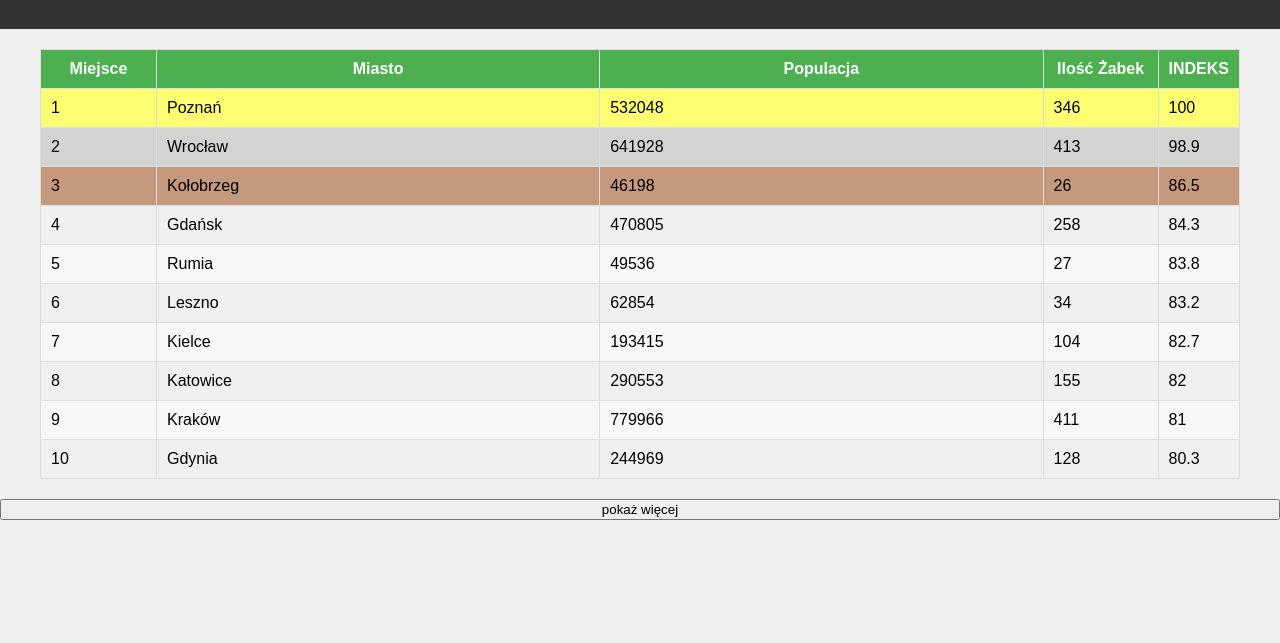
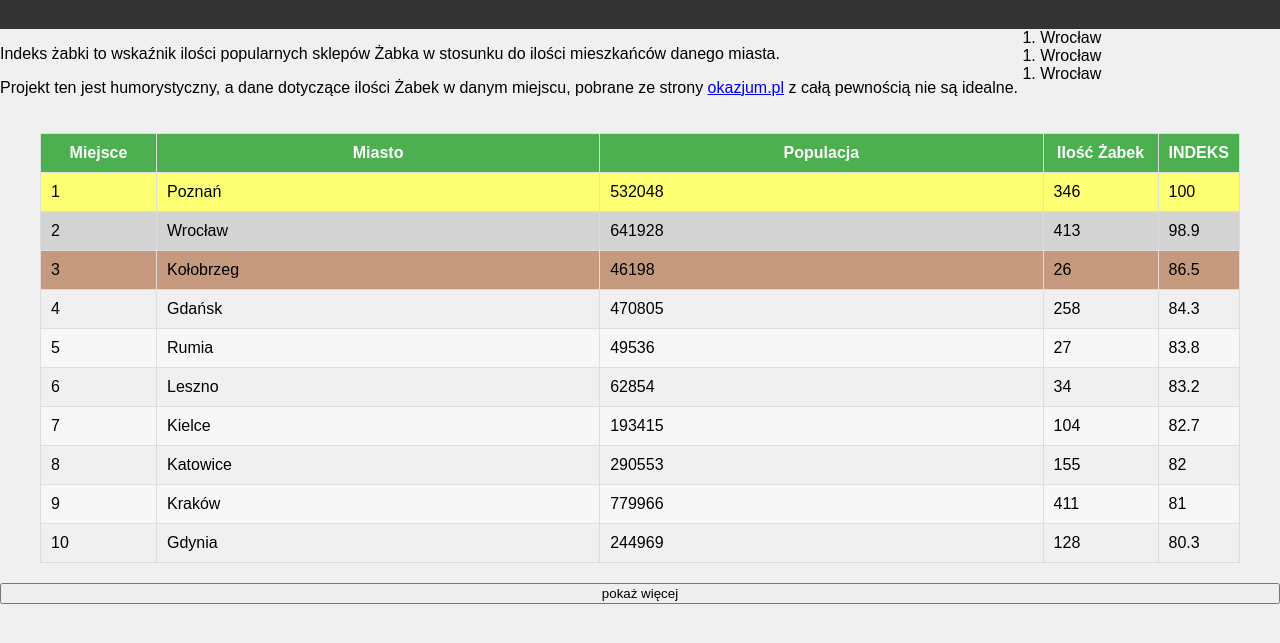
Before and after one commit to kociotrzeci/indeks-zabki, a plain HTML site: page index.html in a window 1280 px wide. Shown: the part 71-714 px from the top of the page. Drawn offline with Linux system fonts and the light colour scheme.

Commit message:
working with website

```diff
--- a/index.html
+++ b/index.html
@@ -3,11 +3,40 @@
   <head>
     <meta charset="UTF-8" />
     <title>Indeks Żabki</title>
-  <script defer src="main.js"></script></head>
+    <script defer src="main.js"></script>
+  </head>
   <body>
     <header>
       <h1>Indeks Żabki</h1>
     </header>
+    <div class="content">
+      <div class="left">
+        <p>
+          Indeks żabki to wskaźnik ilości popularnych sklepów Żabka w stosunku
+          do ilości mieszkańców danego miasta.
+        </p>
+        <p>
+          Projekt ten jest humorystyczny, a dane dotyczące ilości Żabek w danym
+          miejscu, pobrane ze strony
+          <a href="https://okazjum.pl/">okazjum.pl</a> z całą pewnością nie są
+          idealne.
+        </p>
+      </div>
+      <div class="right">
+        <div class="1st">
+          <img src="" alt="" />
+          1. Wrocław
+        </div>
+        <div class="1st">
+          <img src="" alt="" />
+          1. Wrocław
+        </div>
+        <div class="1st">
+          <img src="" alt="" />
+          1. Wrocław
+        </div>
+      </div>
+    </div>
     <table>
       <thead>
         <tr>
--- a/main.js
+++ b/main.js
@@ -35,6 +35,10 @@
   padding: 10px 0;
   text-align: center;
 }
+body .content {
+  display: flex;
+  flex-direction: row;
+}
 body table {
   align-self: center;
   width: 100%;
@@ -62,7 +66,7 @@
 }
 body table #bronze {
   background-color: #c5997e;
-}`, "",{"version":3,"sources":["webpack://./src/styles.scss"],"names":[],"mappings":"AAAA;EACE,8BAAA;EACA,SAAA;EACA,UAAA;EACA,yBAAA;EACA,aAAA;EACA,sBAAA;AACF;AAAE;EACE,sBAAA;EACA,YAAA;EACA,eAAA;EACA,kBAAA;AAEJ;AAAE;EACE,kBAAA;EACA,WAAA;EACA,iBAAA;EACA,cAAA;EACA,yBAAA;AAEJ;AADI;;EAEE,aAAA;EACA,sBAAA;AAGN;AADI;EACE,yBAAA;EACA,YAAA;AAGN;AADI;EACE,yBAAA;AAGN;AAAI;EACE,yBAAA;AAEN;AAAI;EACE,yBAAA;AAEN;AAAI;EACE,yBAAA;AAEN","sourcesContent":["body {\r\n  font-family: Arial, sans-serif;\r\n  margin: 0;\r\n  padding: 0;\r\n  background-color: #f0f0f0;\r\n  display: flex;\r\n  flex-direction: column;\r\n  header {\r\n    background-color: #333;\r\n    color: white;\r\n    padding: 10px 0;\r\n    text-align: center;\r\n  }\r\n  table {\r\n    align-self: center;\r\n    width: 100%;\r\n    max-width: 1200px;\r\n    margin: 20px 0;\r\n    border-collapse: collapse;\r\n    th,\r\n    td {\r\n      padding: 10px;\r\n      border: 1px solid #ddd;\r\n    }\r\n    th {\r\n      background-color: #4caf50;\r\n      color: white;\r\n    }\r\n    tr:nth-child(odd) {\r\n      background-color: #f7f7f7;\r\n    }\r\n\r\n    #gold {\r\n      background-color: #fdff73;\r\n    }\r\n    #silver {\r\n      background-color: #d3d3d3;\r\n    }\r\n    #bronze {\r\n      background-color: #c5997e;\r\n    }\r\n  }\r\n}\r\n"],"sourceRoot":""}]);
+}`, "",{"version":3,"sources":["webpack://./src/styles.scss"],"names":[],"mappings":"AAAA;EACE,8BAAA;EACA,SAAA;EACA,UAAA;EACA,yBAAA;EACA,aAAA;EACA,sBAAA;AACF;AAAE;EACE,sBAAA;EACA,YAAA;EACA,eAAA;EACA,kBAAA;AAEJ;AAAE;EACE,aAAA;EACA,mBAAA;AAEJ;AAAE;EACE,kBAAA;EACA,WAAA;EACA,iBAAA;EACA,cAAA;EACA,yBAAA;AAEJ;AADI;;EAEE,aAAA;EACA,sBAAA;AAGN;AADI;EACE,yBAAA;EACA,YAAA;AAGN;AADI;EACE,yBAAA;AAGN;AAAI;EACE,yBAAA;AAEN;AAAI;EACE,yBAAA;AAEN;AAAI;EACE,yBAAA;AAEN","sourcesContent":["body {\r\n  font-family: Arial, sans-serif;\r\n  margin: 0;\r\n  padding: 0;\r\n  background-color: #f0f0f0;\r\n  display: flex;\r\n  flex-direction: column;\r\n  header {\r\n    background-color: #333;\r\n    color: white;\r\n    padding: 10px 0;\r\n    text-align: center;\r\n  }\r\n  .content {\r\n    display: flex;\r\n    flex-direction: row;\r\n  }\r\n  table {\r\n    align-self: center;\r\n    width: 100%;\r\n    max-width: 1200px;\r\n    margin: 20px 0;\r\n    border-collapse: collapse;\r\n    th,\r\n    td {\r\n      padding: 10px;\r\n      border: 1px solid #ddd;\r\n    }\r\n    th {\r\n      background-color: #4caf50;\r\n      color: white;\r\n    }\r\n    tr:nth-child(odd) {\r\n      background-color: #f7f7f7;\r\n    }\r\n\r\n    #gold {\r\n      background-color: #fdff73;\r\n    }\r\n    #silver {\r\n      background-color: #d3d3d3;\r\n    }\r\n    #bronze {\r\n      background-color: #c5997e;\r\n    }\r\n  }\r\n}\r\n"],"sourceRoot":""}]);
 // Exports
 /* harmony default export */ const __WEBPACK_DEFAULT_EXPORT__ = (___CSS_LOADER_EXPORT___);
 
```
Also changed, not shown: 1 other file.
